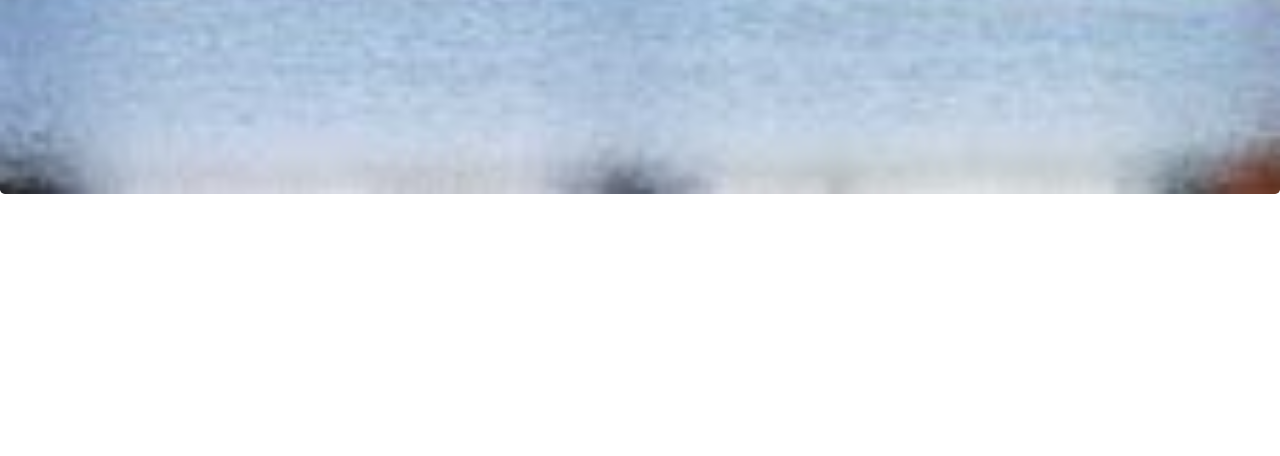
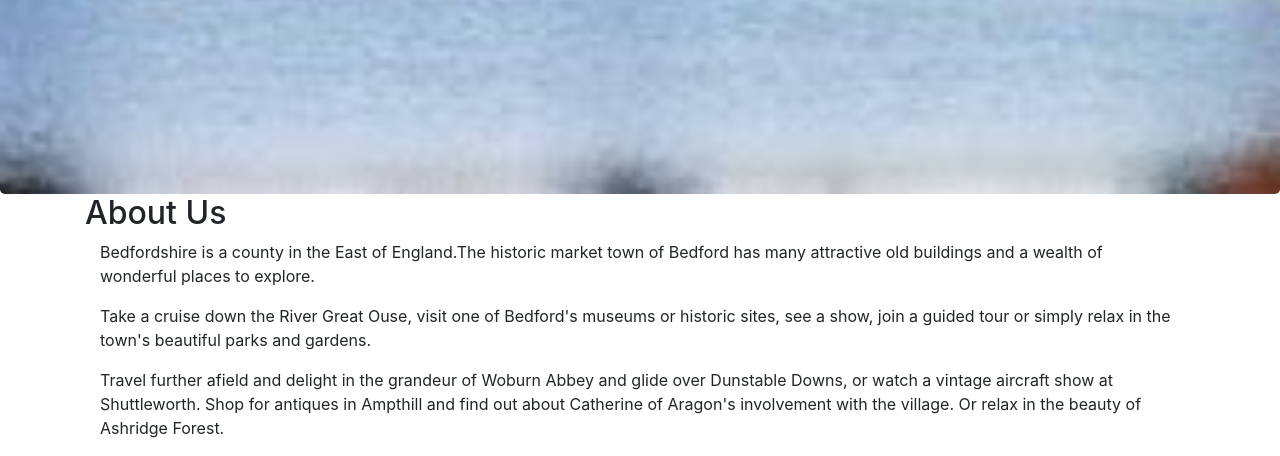
Before and after one commit to Code-Institute-Submissions/Hidden_Gem, a plain HTML site: page index.html in a window 1280 px wide. Shown: the part 606-1062 px from the top of the page. Before the commit the page ends 800 px from the top, so only its background shows below. Drawn offline with nearby package versions, Linux system fonts and the light colour scheme.

Commit message:
about us page added

```diff
--- a/index.html
+++ b/index.html
@@ -122,6 +122,42 @@
                     </div>
                     </section>
 
+                    </header>
+
+                     <!--*******ABOUT US*****-->
+
+    <section class="About Us" id="about-user">
+
+        <div class="container about-row">
+
+            <div class="row" id='about'>
+                <div class="col-md-8">
+
+                <h2>About Us</h2>
+
+            </div>
+            </div>
+
+            <div class="col-xs-hidden col-sm-12">
+
+                <p class='about-p'>Bedfordshire is a county in the East of England.The historic market town of Bedford has many attractive old buildings and a wealth of wonderful places to explore.</p>
+
+                <p class='about-p'> Take a cruise down the River Great Ouse, visit one of Bedford's museums or historic sites, see a show, join a guided tour or simply relax in the town's beautiful parks and gardens.</p>
+
+            </div>
+
+            <div class="col-xs-hidden col-sm-12">
+
+                <p class='about-p hidden-xs hidden-md hidden-lg'> Travel further afield and delight in the grandeur of Woburn Abbey and glide over Dunstable Downs, or watch a vintage aircraft show at Shuttleworth. Shop for antiques in Ampthill and find out about Catherine of Aragon's involvement
+                    with the village. Or relax in the beauty of Ashridge Forest.</P>
+            </div>
+            </div>
+
+
+
+    </section>
+
+
                       <script src="https://code.jquery.com/jquery-3.3.1.slim.min.js" integrity="sha384-q8i/X+965DzO0rT7abK41JStQIAqVgRVzpbzo5smXKp4YfRvH+8abtTE1Pi6jizo" crossorigin="anonymous"></script>
 
     <script src="https://cdnjs.cloudflare.com/ajax/libs/popper.js/1.14.3/umd/popper.min.js" integrity="sha384-ZMP7rVo3mIykV+2+9J3UJ46jBk0WLaUAdn689aCwoqbBJiSnjAK/l8WvCWPIPm49" crossorigin="anonymous"></script>
```
